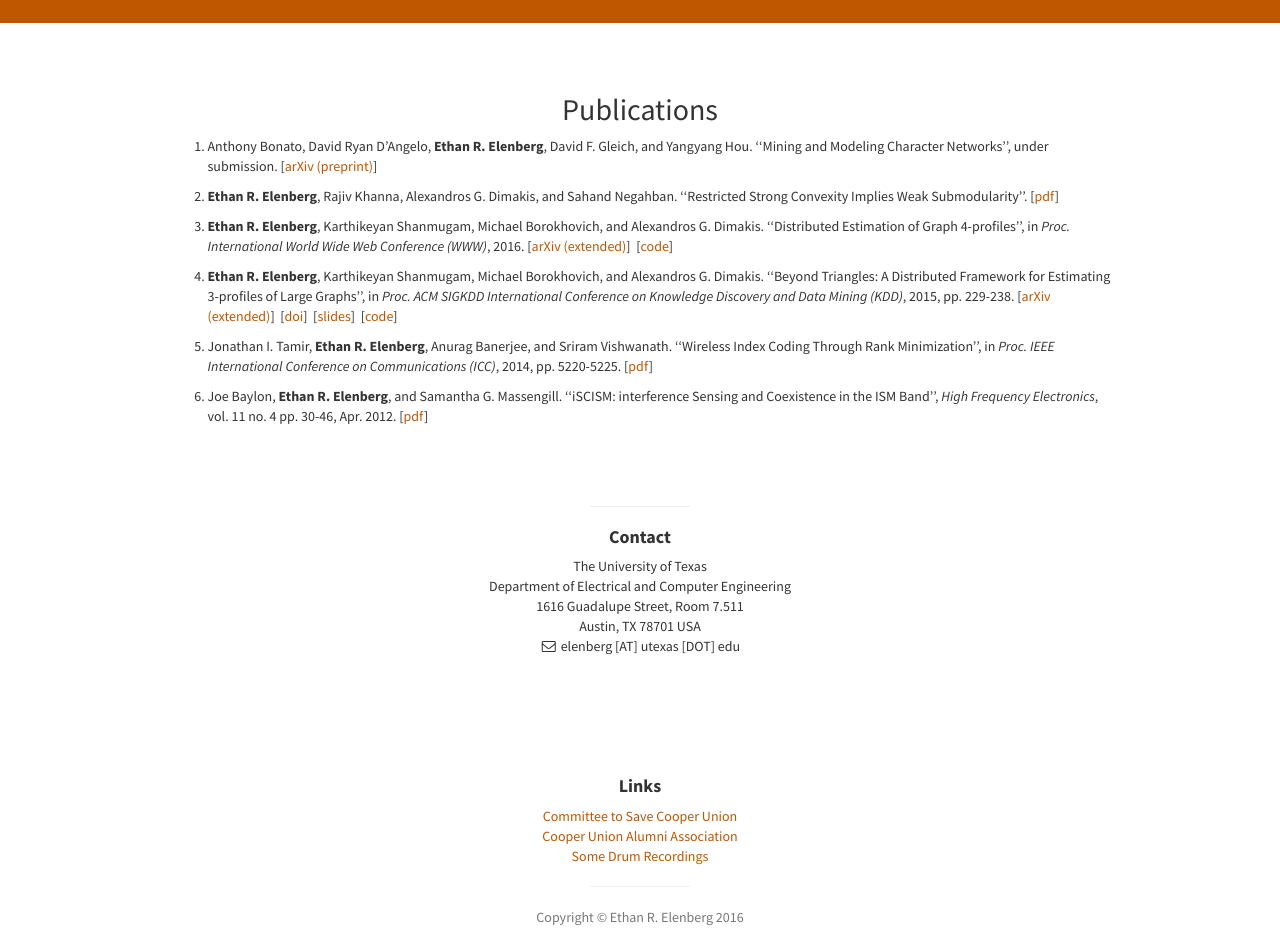
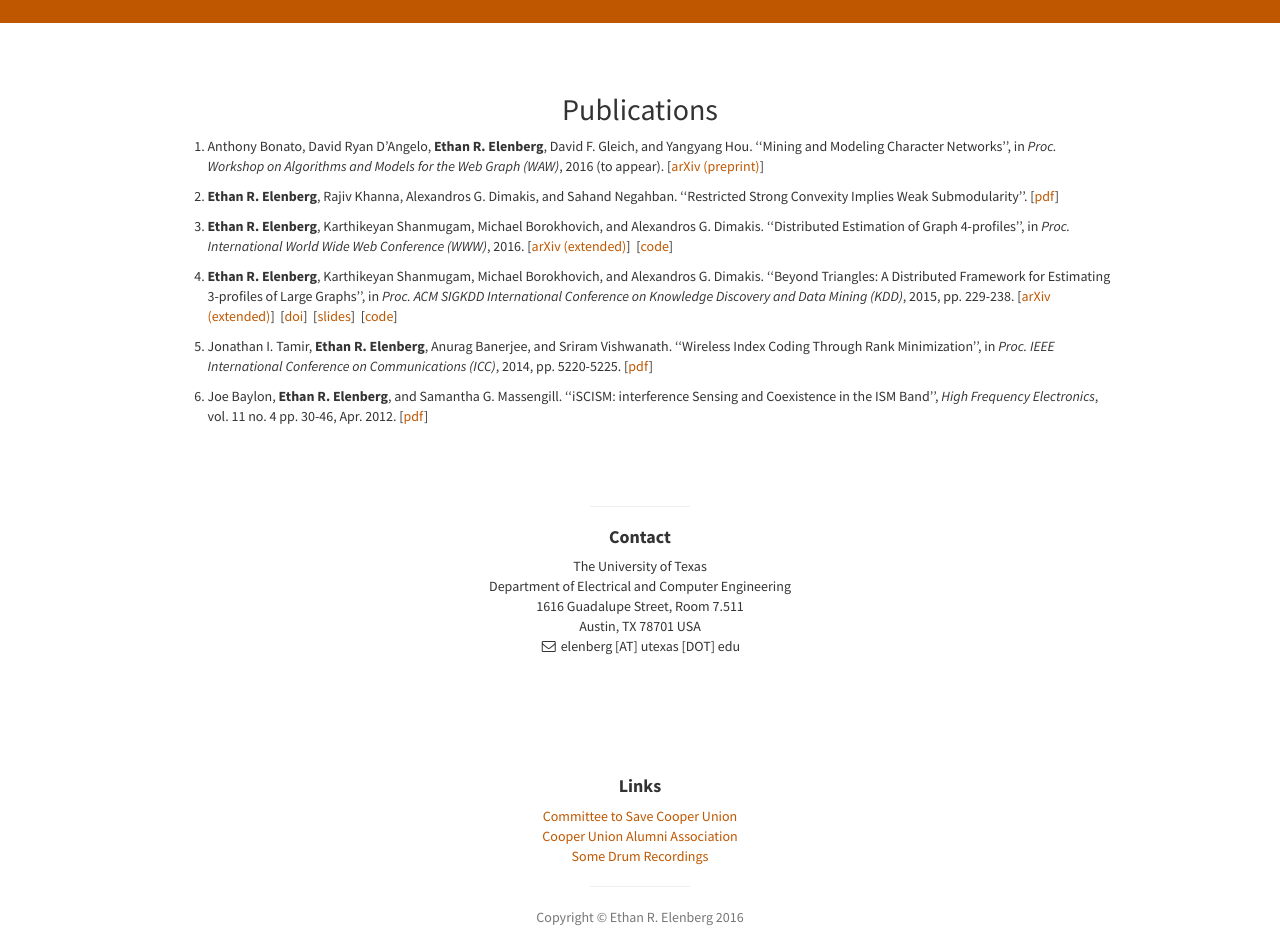
Before and after one commit to eelenberg/eelenberg.github.io, a plain HTML site: page index.html in a window 1280 px wide. Shown: the part 1500-2436 px from the top of the page. Drawn offline with Linux system fonts and the light colour scheme.

Commit message:
updated publications and resume

```diff
--- a/index.html
+++ b/index.html
@@ -196,7 +196,7 @@
 				[<a href="http://highfrequencyelectronics.com/Apr12/1204_HFE_ismInterference.pdf">pdf</a>]
                 </p></li> -->
                 <li><p>Anthony Bonato, David Ryan D&rsquo;Angelo, <b>Ethan R. Elenberg</b>, David F. Gleich, and Yangyang Hou.
-                  &lsquo;&lsquo;Mining and Modeling Character Networks&rsquo;&rsquo;, under submission.
+                  &lsquo;&lsquo;Mining and Modeling Character Networks&rsquo;&rsquo;, in <i>Proc. Workshop on Algorithms and Models for the Web Graph (WAW)</i>, 2016 (to appear).
                   [<a href="http://arxiv.org/abs/1608.00646">arXiv (preprint)</a>]&nbsp;
                 </p></li>
                 <li><p><b>Ethan R. Elenberg</b>, Rajiv Khanna, Alexandros G. Dimakis, and Sahand Negahban.
```
Also changed, not shown: 2 other files.
